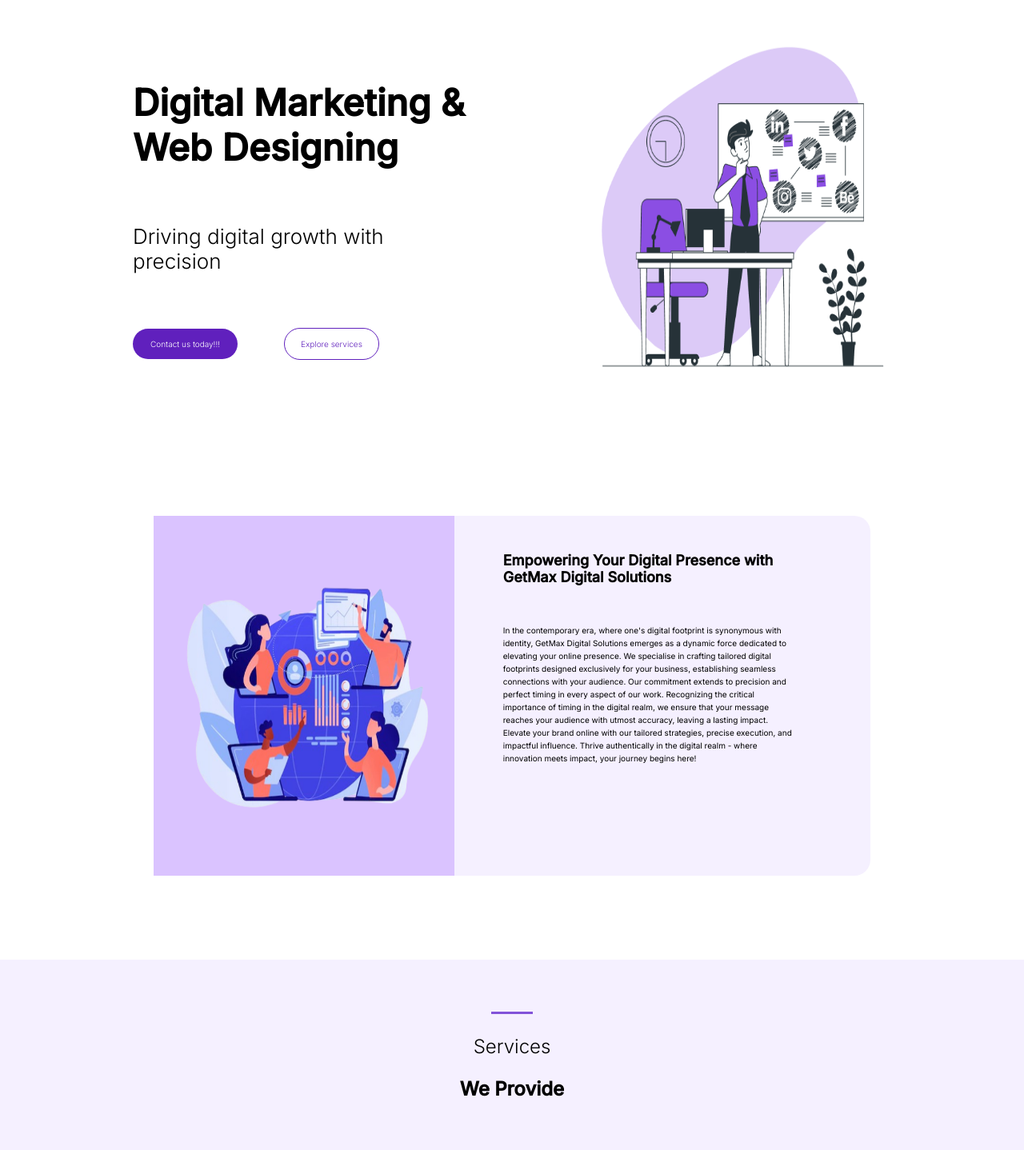
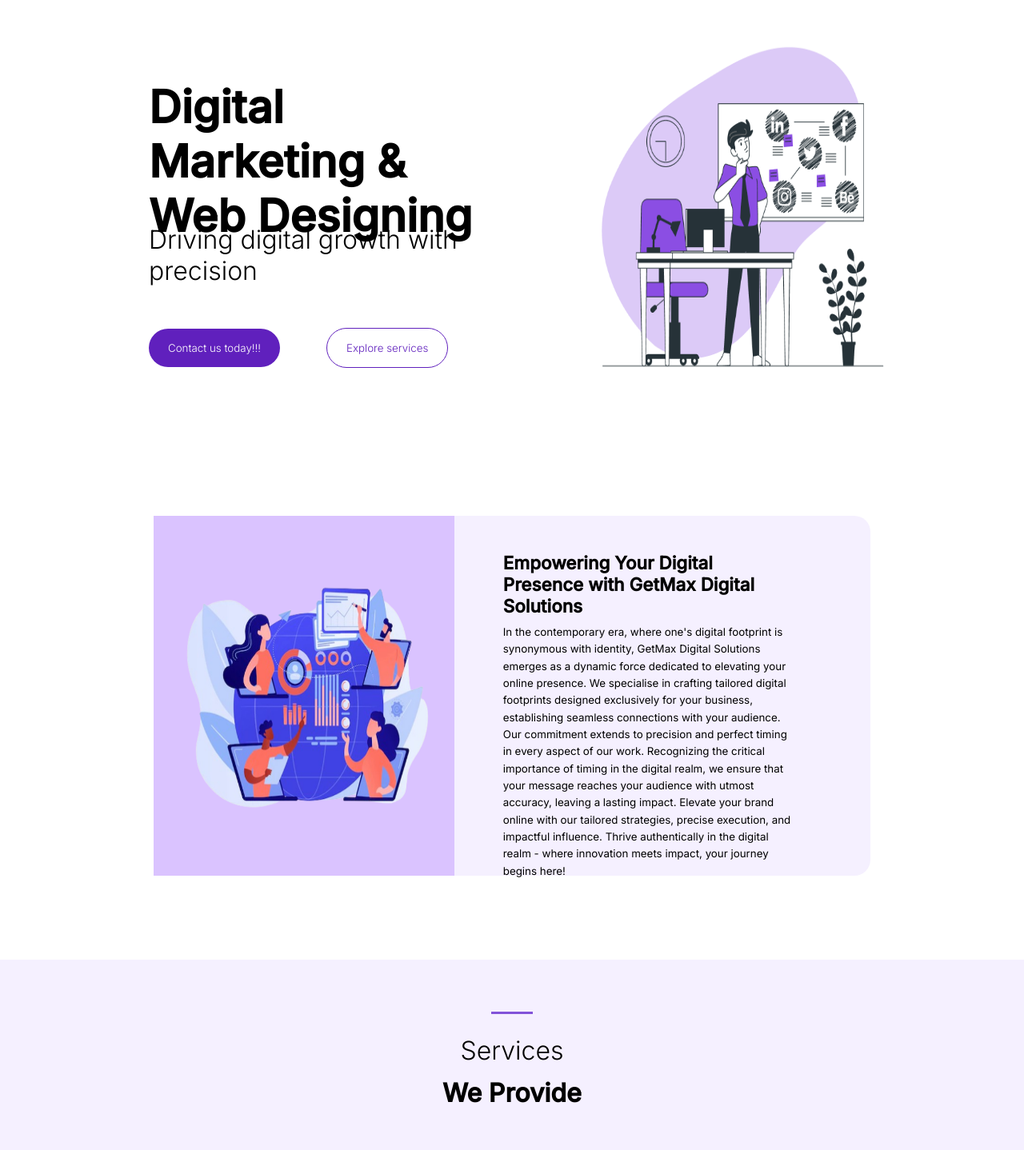
Before and after one commit to ShriramJayanth/ResponsiveCheck, a React (Create React App) app: page / in a window 1280 px wide. Shown: the top 1438 px of the page at 80% size. Built offline with nearby package versions, Linux system fonts and the light colour scheme.

Commit message:
mylap problem

```diff
--- a/src/DigitalMarketing.css
+++ b/src/DigitalMarketing.css
@@ -29,13 +29,13 @@
 }
 .DMH-heading{
     height:33%;
-    font-size: x-large;
+    font-size: xx-large;
     font-weight: 300;
 
 }
 .DMH-subtitle{
     height:33%;
-    font-size: x-large;
+    font-size: xx-large;
     font-weight: bolder;
 }
 .DMR-main{
@@ -66,7 +66,7 @@
 .DMR-heading{
     height:fit-content;
     width:70%;
-    font-size: x-large;
+    font-size: xx-large;
     font-weight: 500;
 }
 .DMR-desc{
@@ -75,6 +75,7 @@
     width:70%;
     font-weight: 300;
     line-height: 145%;
+    font-size: 1.3rem;
 }
 .DML-main{
     height:80vh;
@@ -120,31 +121,31 @@
 .DMFP-heading{
     height:30%;
     width: 70%;
-    font-size: 46px ;
+    font-size: 56px ;
     font-weight: bold;
-    margin-left: 140px;
+    margin-left: 180px;
 }
 .DMFP-subtitle{
     height:15%;
     width: 70%;
-    font-size:26px;
+    font-size:32px;
     font-weight: 300;
-    margin-left: 140px;
+    margin-left: 180px;
 }
 .DMFP-buttons{
     margin-top: 40px;
     height:15%;
     width: 70%;
-    margin-left: 140px;
+    margin-left: 180px;
 }
 .DMFP-buttons .button1{
     background-color: #6020BD;
     border: none;
     border-radius: 50px;
     color: #ffffff;
-    padding: 13px 22px;
+    padding: 16px 24px;
     font-weight: 300;
-    font-size: x-small;
+    font-size: smaller;
 }
 .DMFP-buttons .button2{
     background-color: #ffffff;
@@ -152,9 +153,9 @@
     margin-left: 58px;
     border-radius: 50px;
     color:#6020BD;
-    padding: 13px 20px;
+    padding: 16px 24px;
     font-weight: 300;
-    font-size: x-small;
+    font-size: smaller;
 }
 .DMFP-textbox{
     background-color:#ffffff;
@@ -185,14 +186,14 @@
 .DMFP-title{
     height:20%;
     width:70%;
-    font-size: large;
+    font-size: 1.4rem;
     font-weight: bold;
     margin-right: 35px;
 }
 .DMFP-subbtitle{
     height:60%;
     width:70%;
-    font-size: x-small;
+    font-size: smaller;
     font-weight: 400;
     margin-right: 35px;
     line-height: 160%;
@@ -207,13 +208,13 @@
 }
 .DMH2-heading{
     height:33%;
-    font-size: x-large;
+    font-size: xx-large;
     font-weight: bolder;
 
 }
 .DMH2-subtitle{
     height:33%;
-    font-size: x-large;
+    font-size: xx-large;
     font-weight: 300;
 }
 .DMH-dummy{
@@ -238,8 +239,8 @@
 }
 .SG-card{
    background-image: linear-gradient(180deg, #431e80 0%, #6a2ec8 35%, #9161f5 100%);
-   height:150px;
-   width:150px;
+   height:180px;
+   width:180px;
    border-radius: 25px;
    display: flex;
    text-align: center;
@@ -306,7 +307,7 @@
     flex-direction: column;
     align-items: center;
     justify-content: center;
-    font-size: x-small;
+    font-size: small;
     font-weight: 500;
 }
 .V-subtitle{
@@ -317,7 +318,7 @@
     align-items: center;
     justify-content: center;
     font-weight: bold;
-    font-size: x-large;
+    font-size: xx-large;
     margin-bottom: 10px;
 }
 .V-logo img{
@@ -359,7 +360,7 @@
     height:11%;
     width:100%;
     color:white;
-    font-size: small;
+    font-size: medium;
     text-align: center;
     display: flex;
     flex-direction: column;
@@ -371,7 +372,7 @@
     height:45%;
     width:90%;
     color: white;
-    font-size: x-small;
+    font-size: 12px;
     text-align: center;
     display: flex;
     flex-direction: column;
```
